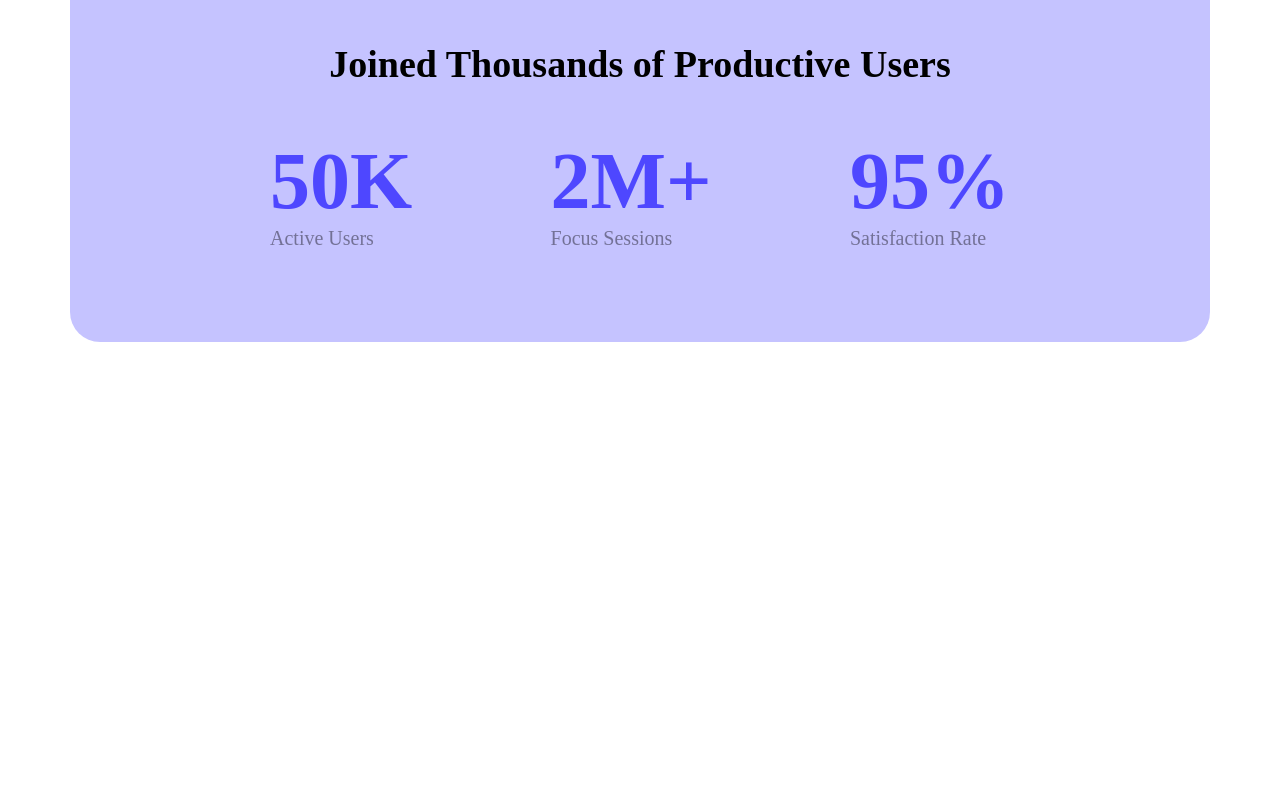
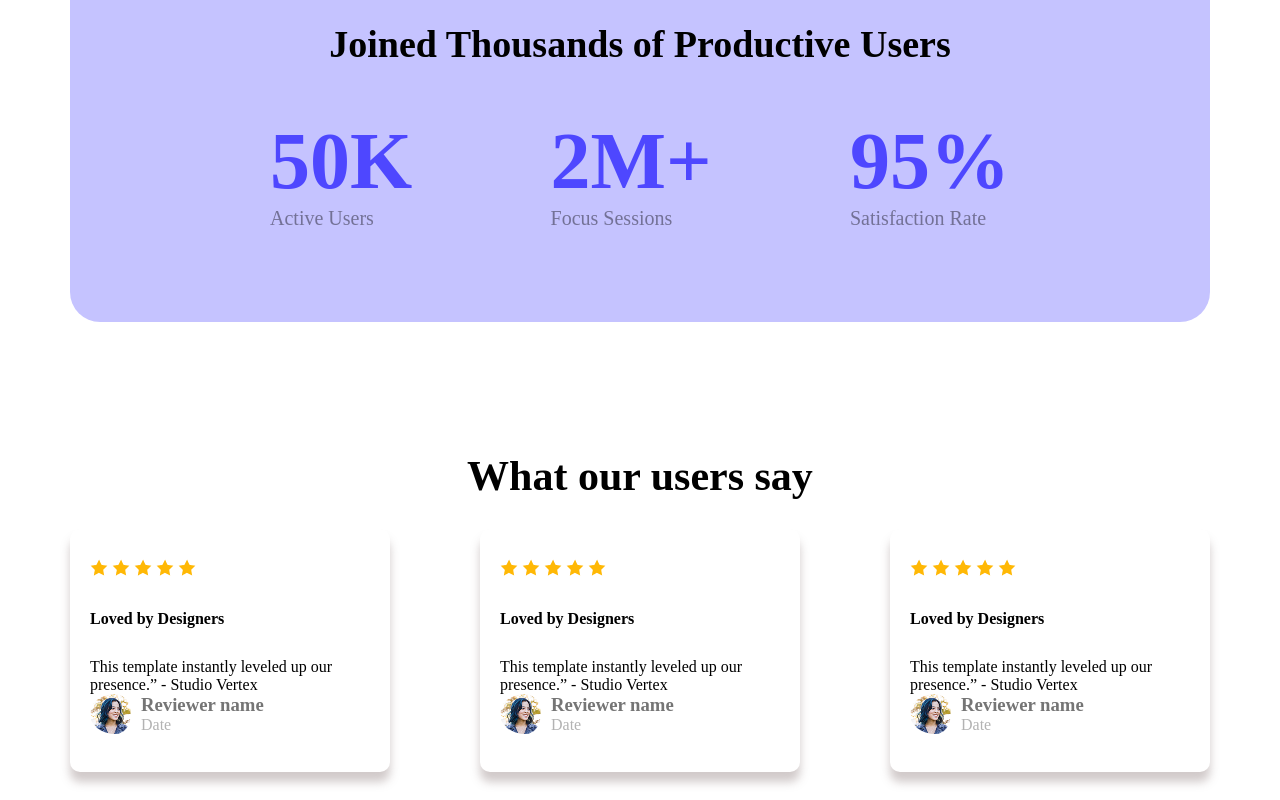
Before and after one commit to Mugdho06/ASSIGNMENT-001, a plain HTML site: page index.html in a window 1280 px wide. Shown: the part 1376-2176 px from the top of the page. Before the commit the page ends 1718 px from the top, so only its background shows below. Drawn offline with Linux system fonts and the light colour scheme.

Commit message:
add review part

```diff
--- a/index.html
+++ b/index.html
@@ -58,7 +58,60 @@
         </div>
 
     </div>
+</body>
+<h1 style="font-size: 42px; text-align: center; margin-top: 130px;">What our users say</h1>
+<div class="review1">
+    <div class="box">
+        <img style="padding-top: 30px;" src="./Assets/icon-star.png" alt="">
+        <img src="./Assets/icon-star.png" alt="">
+        <img src="./Assets/icon-star.png" alt="">
+        <img src="./Assets/icon-star.png" alt="">
+        <img src="./Assets/icon-star.png" alt="">
+        <h4>Loved by Designers</h4>
+        <p>This template instantly leveled up our presence.” - Studio Vertex</p>
+    <div class="reviewername">
+        <img src="./Assets/avatar.png" alt="">
+        <div>
+        <h3 style="color: #757575;">Reviewer name</h3>
+        <p style="color: #B3B3B3;">Date</p>
+        </div>
+    </div>
 
-</body>
+    </div>
+    <div class="box">
+        <img style="padding-top: 30px;" src="./Assets/icon-star.png" alt="">
+        <img src="./Assets/icon-star.png" alt="">
+        <img src="./Assets/icon-star.png" alt="">
+        <img src="./Assets/icon-star.png" alt="">
+        <img src="./Assets/icon-star.png" alt="">
+        <h4>Loved by Designers</h4>
+        <p>This template instantly leveled up our presence.” - Studio Vertex</p>
+    <div class="reviewername">
+        <img src="./Assets/avatar.png" alt="">
+        <div>
+        <h3 style="color: #757575;">Reviewer name</h3>
+        <p style="color: #B3B3B3;">Date</p>
+        </div>
+    </div>
+
+    </div>
+    <div class="box">
+        <img style="padding-top: 30px;"src="./Assets/icon-star.png" alt="">
+        <img src="./Assets/icon-star.png" alt="">
+        <img src="./Assets/icon-star.png" alt="">
+        <img src="./Assets/icon-star.png" alt="">
+        <img src="./Assets/icon-star.png" alt="">
+        <h4>Loved by Designers</h4>
+        <p>This template instantly leveled up our presence.” - Studio Vertex</p>
+    <div class="reviewername">
+        <img src="./Assets/avatar.png" alt="">
+        <div>
+        <h3 style="color: #757575;">Reviewer name</h3>
+        <p style="color: #B3B3B3;">Date</p>
+        </div>
+    </div>
+
+    </div>
+</div>
 
 </html>
--- a/styles/style.css
+++ b/styles/style.css
@@ -104,7 +104,7 @@
     height: 300px;
     background-color:#4d47ff53 ;
     margin: auto;
-    padding-top: 180px;
+    padding-top: 160px;
     border-radius: 30px;
 }
 .productive1 h3{
@@ -119,3 +119,38 @@
      margin: auto;
      padding: 0 200px;
 }
+.review1{
+    max-width: 1140px;
+    height: 300px;
+    /* border: 2px solid; */
+    display: flex;
+    justify-content: space-between;
+    align-items: center;
+    margin: auto;
+    padding: 0 30px;
+}
+
+.reviewername{
+    display: flex;
+}
+.reviewername img{
+    border-radius: 50%;
+    padding-right: 10px;
+}
+.box{
+    height: 243px;
+    width: 300px;
+    /* border: 2px solid; */
+    text-align:left;
+    border-radius: 10px;
+    padding-left: 20px;
+    background-color: #ffffff;
+    box-shadow:0 10px 10px 0 #9281816c;
+}
+.review1 .box h4{
+    padding:30px 0;
+}
+/* body{
+    background-color: #ffffff74;
+    height: 1000px;
+} */
```
